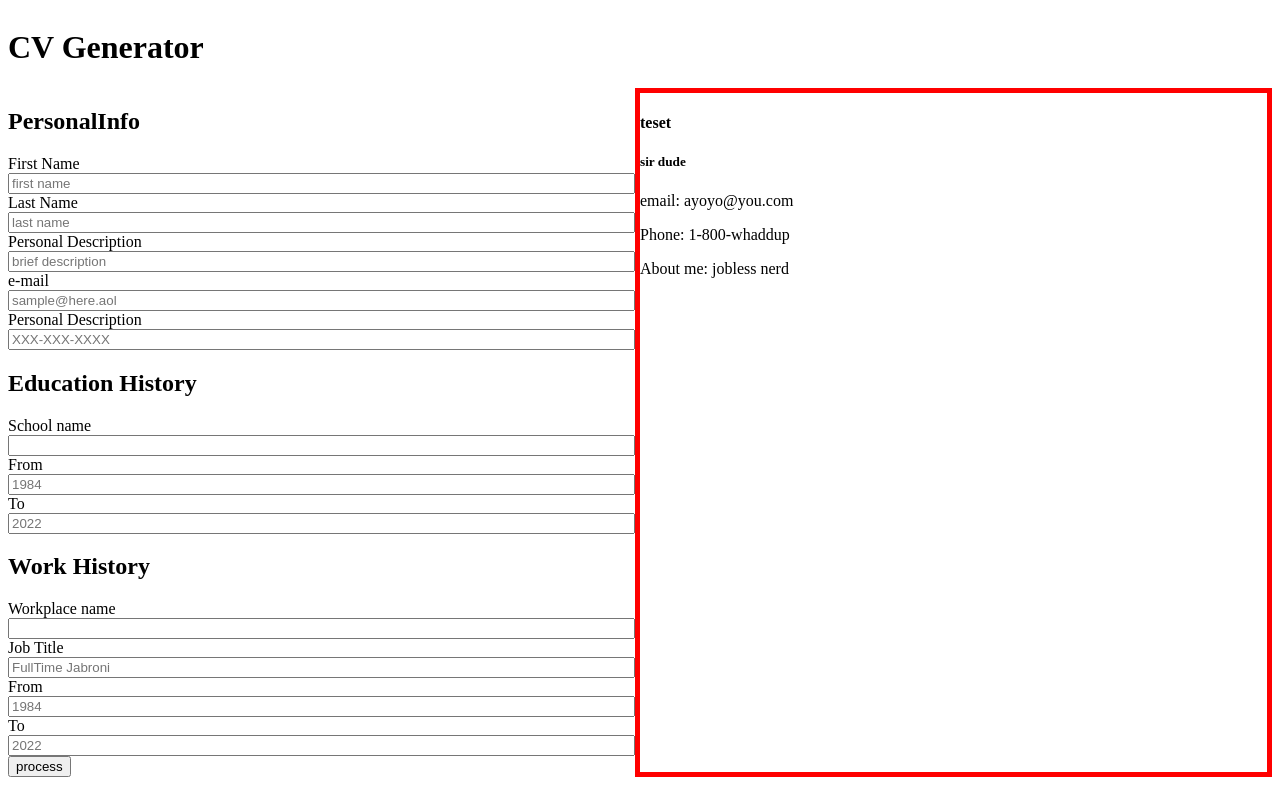
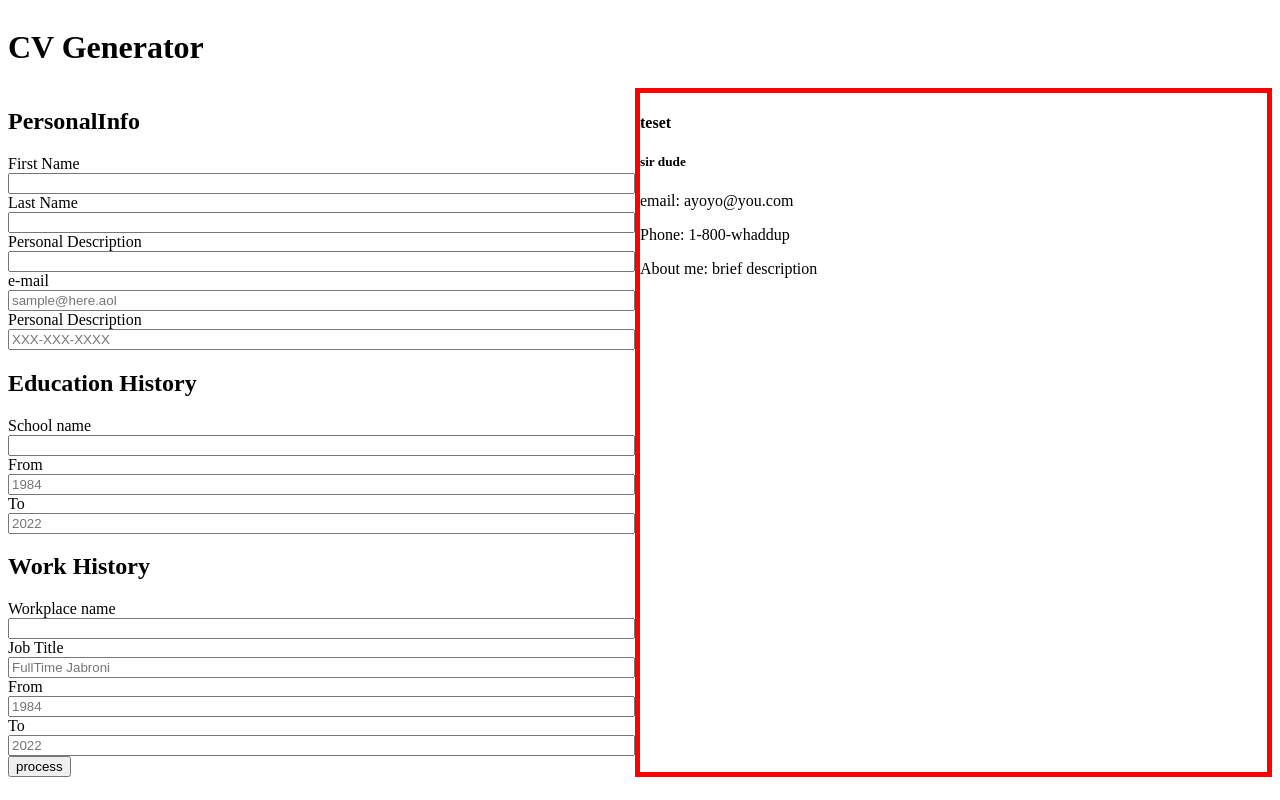
Before and after one commit to daygoDao/cv-project, a React (Create React App) app: page / in a window 1280 px wide. Built offline with nearby package versions, Linux system fonts and the light colour scheme.

Commit message:
able to update first name value on preview when input of first name is changed

```diff
--- a/src/App.js
+++ b/src/App.js
@@ -9,10 +9,17 @@ const App = () => {
   const [personState, setPersonState] = useState({
     firstName: "sir",
     lastName: "dude",
-    personalDesc: "jobless nerd",
+    personalDesc: "brief description",
     email: "ayoyo@you.com",
     phone: "1-800-whaddup",
   });
+
+  const [personFirst, setPersonFirst] = useState("init");
+
+  const updateFirstName = (e) => {
+    console.log("within updateFirstName");
+    setPersonFirst(e.target.value);
+  };
 
   const updatePersons = (e) => {
     setPersonState((prevState) => {
@@ -20,7 +27,7 @@ const App = () => {
 
       return {
         ...prevState,
-        //firstName:
+        firstName: e.target.value,
       };
     });
   };
@@ -30,7 +37,7 @@ const App = () => {
       <h1>CV Generator</h1>
       <main>
         <form>
-          <PersonalInfo onChange={updatePersons} />
+          <PersonalInfo person={personState} update={updatePersons} />
           <EducationHistory />
           <WorkHistory />
           <button type="button" onClick={updatePersons}>
--- a/src/components/PersonalInfo.js
+++ b/src/components/PersonalInfo.js
@@ -1,18 +1,24 @@
 import React, { useState } from "react";
 
-const PersonalInfo = () => {
-
+const PersonalInfo = (prop) => {
+  const { firstName, lastName, personalDesc, email, phone } =prop;
+  // console.log(prop.update);
   return (
     <div className="personal">
       <h2>PersonalInfo</h2>
       <label htmlFor="firstName">First Name</label>
-      <input type="text" placeholder="first name" id="firstName" />
+      <input
+        type="text"
+        placeholder={firstName}
+        id="firstName"
+        onChange={prop.update}
+      />
 
       <label htmlFor="lastName">Last Name</label>
-      <input type="text" placeholder="last name" id="lastName" />
+      <input type="text" placeholder={lastName} id="lastName" />
 
       <label htmlFor="personalDesc">Personal Description</label>
-      <input type="text" placeholder="brief description" id="personalDesc" />
+      <input type="text" placeholder={personalDesc} id="personalDesc" />
 
       <label htmlFor="email">e-mail</label>
       <input type="email" placeholder="sample@here.aol" id="email" />
```
